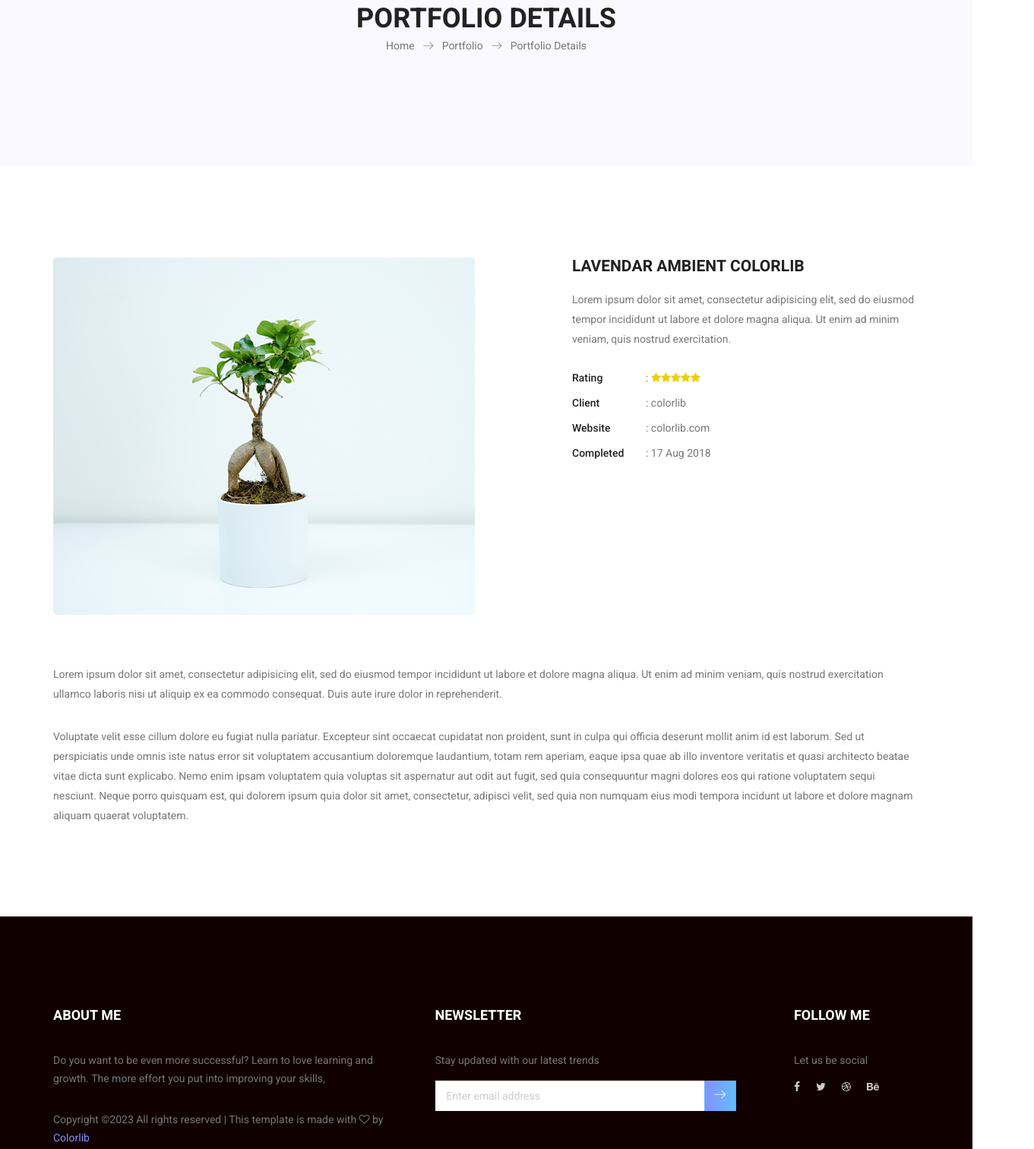
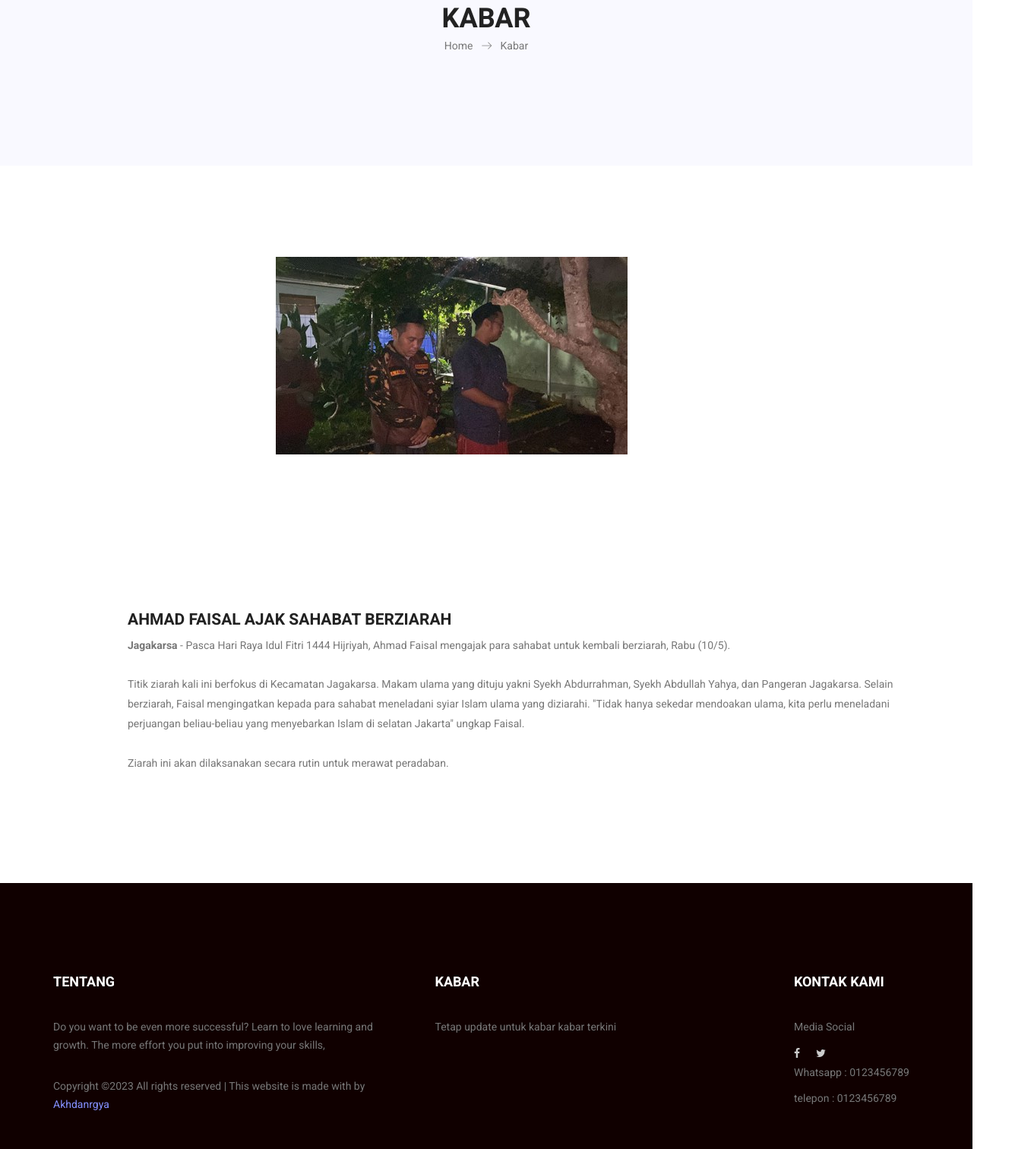
Before and after one commit to akhdanrgya/faisaldki.id, a plain HTML site: page Berita1.html in a window 1280 px wide. Shown: the part 212-1724 px from the top of the page at 76% size, 1361 px wide, since content can reach past the window. Drawn offline with Linux system fonts and the light colour scheme.

Commit message:
update berita page

```diff
--- a/portfolio-details.html
+++ b/Berita1.html
@@ -25,9 +25,9 @@
         <header class="header_area">
             <div class="main_menu" id="mainNav">
             	<nav class="navbar navbar-expand-lg navbar-light">
-					<div class="container box_1620">
+					<div class="container box_1620" >
 						<!-- Brand and toggle get grouped for better mobile display -->
-						<a class="navbar-brand logo_h" href="index.html"><img src="img/logo.png" alt=""></a>
+						<a class="navbar-brand logo_h" href="index.html"><img src="img/logo-nav.png" alt=""></a>
 						<button class="navbar-toggler" type="button" data-toggle="collapse" data-target="#navbarSupportedContent" aria-controls="navbarSupportedContent" aria-expanded="false" aria-label="Toggle navigation">
 							<span class="icon-bar"></span>
 							<span class="icon-bar"></span>
@@ -36,24 +36,21 @@
 						<!-- Collect the nav links, forms, and other content for toggling -->
 						<div class="collapse navbar-collapse offset" id="navbarSupportedContent">
 							<ul class="nav navbar-nav menu_nav ml-auto">
-								<li class="nav-item active"><a class="nav-link" href="index.html">Home</a></li>
-								<li class="nav-item"><a class="nav-link" href="about-us.html">About</a></li>
-								<li class="nav-item"><a class="nav-link" href="services.html">Services</a>
+								<li class="nav-item active"><a class="nav-link" href="#home">Home</a></li>
+								<li class="nav-item"><a class="nav-link" href="#tentang">Tentang</a></li>
+								<li class="nav-item"><a class="nav-link" href="#visi">Visi Misi</a></li>
+								<li class="nav-item"><a class="nav-link" href="#programkerja">Program Kerja</a></li>
+
 								<li class="nav-item submenu dropdown">
-									<a href="#" class="nav-link dropdown-toggle" data-toggle="dropdown" role="button" aria-haspopup="true" aria-expanded="false">Pages</a>
+									<a href="#" class="nav-link dropdown-toggle" data-toggle="dropdown" role="button" aria-haspopup="true" aria-expanded="false">Lainnya</a>
 									<ul class="dropdown-menu">
-										<li class="nav-item"><a class="nav-link" href="portfolio.html">Portfolio</a></li>
-										<li class="nav-item"><a class="nav-link" href="portfolio-details.html">Project Details</a></li>
+										<li class="nav-item"><a class="nav-link" href="#kabar">Kabar</a></li>
+										<li class="nav-item"><a class="nav-link" href="#relawan">Relawan</a></li>
+										<li class="nav-item"><a class="nav-link" href="#galeri">Galeri</a></li>
+										<li class="nav-item"><a class="nav-link" href="#kontak">kontak</a></li>
 									</ul>
 								</li>
-								<li class="nav-item submenu dropdown">
-									<a href="#" class="nav-link dropdown-toggle" data-toggle="dropdown" role="button" aria-haspopup="true" aria-expanded="false">Blog</a>
-									<ul class="dropdown-menu">
-										<li class="nav-item"><a class="nav-link" href="blog.html">Blog</a></li>
-										<li class="nav-item"><a class="nav-link" href="single-blog.html">Blog Details</a></li>
-									</ul>
-								</li>
-								<li class="nav-item"><a class="nav-link" href="contact.html">Contact</a></li>
+
 							</ul>
 						</div>
 					</div>
@@ -68,11 +65,10 @@
             	<div class="overlay bg-parallax" data-stellar-ratio="0.9" data-stellar-vertical-offset="0" data-background=""></div>
 				<div class="container">
 					<div class="banner_content text-center">
-						<h2>Portfolio Details</h2>
+						<h2>Kabar</h2>
 						<div class="page_link">
 							<a href="index.html">Home</a>
-							<a href="services.html">Portfolio</a>
-							<a href="services.html">Portfolio Details</a>
+							<a href="index.html">Kabar</a>
 						</div>
 
 					</div>
@@ -85,27 +81,31 @@
 		<section class="portfolio_details_area p_120">
 			<div class="container">
 			  <div class="portfolio_details_inner">
-					<div class="row">
+				<div class="row foto_berita">
 				  <div class="col-md-6">
-							<div class="left_img">
-								<img class="img-fluid" src="img/gallery/portfolio_details.jpg" alt="">
-							</div>
-						</div>
-						<div class="col-md-6">
-							<div class="portfolio_right_text">
-								<h4>Lavendar ambient colorlib</h4>
-								<p>Lorem ipsum dolor sit amet, consectetur adipisicing elit, sed do eiusmod tempor incididunt ut labore et dolore magna aliqua. Ut enim ad minim veniam, quis nostrud exercitation.</p>
-								<ul class="list">
-									<li><span>Rating</span>: <i class="fa fa-star"></i><i class="fa fa-star"></i><i class="fa fa-star"></i><i class="fa fa-star"></i><i class="fa fa-star"></i></li>
-									<li><span>Client</span>:  colorlib</li>
-									<li><span>Website</span>:  colorlib.com</li>
-									<li><span>Completed</span>:  17 Aug 2018</li>
-								</ul>
+					<div class="left_img ">
+					  <img
+						class="img-fluid"
+
+						src="img/berita/3.jpg"
+
+						alt=""
+						/>
 					</div>
 				  </div>
 				</div>
-       				<p>Lorem ipsum dolor sit amet, consectetur adipisicing elit, sed do eiusmod tempor incididunt ut labore et dolore magna aliqua. Ut enim ad minim veniam, quis nostrud exercitation ullamco laboris nisi ut aliquip ex ea commodo consequat. Duis aute irure dolor in reprehenderit.</p>
-       				<p>Voluptate velit esse cillum dolore eu fugiat nulla pariatur. Excepteur sint occaecat cupidatat non proident, sunt in culpa qui officia deserunt mollit anim id est laborum. Sed ut perspiciatis unde omnis iste natus error sit voluptatem accusantium doloremque laudantium, totam rem aperiam, eaque ipsa quae ab illo inventore veritatis et quasi architecto beatae vitae dicta sunt explicabo. Nemo enim ipsam voluptatem quia voluptas sit aspernatur aut odit aut fugit, sed quia consequuntur magni dolores eos qui ratione voluptatem sequi nesciunt. Neque porro quisquam est, qui dolorem ipsum quia dolor sit amet, consectetur, adipisci velit, sed quia non numquam eius modi tempora incidunt ut labore et dolore magnam aliquam quaerat voluptatem.</p>
+				<div class="portfolio_right_text">
+
+				  <h4>Ahmad Faisal Ajak Sahabat Berziarah</h4>
+				  <p><strong>Jagakarsa</strong> - Pasca Hari Raya Idul Fitri 1444 Hijriyah, Ahmad Faisal mengajak para sahabat untuk kembali berziarah, Rabu (10/5).</p>
+					<p>Titik ziarah kali ini berfokus di Kecamatan Jagakarsa. Makam ulama yang dituju yakni Syekh Abdurrahman, Syekh Abdullah Yahya, dan Pangeran Jagakarsa.
+						Selain berziarah, Faisal mengingatkan kepada para sahabat meneladani syiar Islam ulama yang diziarahi.
+						"Tidak hanya sekedar mendoakan ulama, kita perlu meneladani perjuangan beliau-beliau yang menyebarkan Islam di selatan Jakarta" ungkap Faisal.
+						<br>
+						<br>
+						Ziarah ini akan dilaksanakan secara rutin untuk merawat peradaban.
+					</p>
+				</div>
 			  </div>
 			</div>
 		  </section>
@@ -118,44 +118,35 @@
         			<div class="col-lg-5 col-sm-6">
         				<aside class="f_widget ab_widget">
         					<div class="f_title">
-        						<h3>About Me</h3>
+        						<h3>Tentang</h3>
         					</div>
         					<p>Do you want to be even more successful? Learn to love learning and growth. The more effort you put into improving your skills,</p>
         					<p><!-- Link back to Colorlib can't be removed. Template is licensed under CC BY 3.0. -->
-Copyright &copy;<script>document.write(new Date().getFullYear());</script> All rights reserved | This template is made with <i class="fa fa-heart-o" aria-hidden="true"></i> by <a href="https://colorlib.com" target="_blank">Colorlib</a>
+Copyright &copy;<script>document.write(new Date().getFullYear());</script> All rights reserved | This website is made with by <a href="https://www.instagram.com/akhdanrgya" target="_blank">Akhdanrgya</a>
 <!-- Link back to Colorlib can't be removed. Template is licensed under CC BY 3.0. -->
 </p>
         				</aside>
         			</div>
-        			<div class="col-lg-5 col-sm-6">
+        			<div class="col-lg-5 col-sm-6" id="kontak">
         				<aside class="f_widget news_widget">
         					<div class="f_title">
-        						<h3>Newsletter</h3>
+        						<h3>Kabar</h3>
         					</div>
-        					<p>Stay updated with our latest trends</p>
-        					<div id="mc_embed_signup">
-                                <form target="_blank" action="https://spondonit.us12.list-manage.com/subscribe/post?u=1462626880ade1ac87bd9c93a&amp;id=92a4423d01" method="get" class="subscribe_form relative">
-                                	<div class="input-group d-flex flex-row">
-                                        <input name="EMAIL" placeholder="Enter email address" onfocus="this.placeholder = ''" onblur="this.placeholder = 'Email Address '" required="" type="email">
-                                        <button class="btn sub-btn"><span class="lnr lnr-arrow-right"></span></button>
-                                    </div>
-                                    <div class="mt-10 info"></div>
-                                </form>
-                            </div>
+        					<p>Tetap update untuk kabar kabar terkini</p>
         				</aside>
         			</div>
         			<div class="col-lg-2">
         				<aside class="f_widget social_widget">
         					<div class="f_title">
-        						<h3>Follow Me</h3>
+        						<h3>Kontak kami</h3>
         					</div>
-        					<p>Let us be social</p>
+        					<p>Media Social</p>
         					<ul class="list">
         						<li><a href="#"><i class="fa fa-facebook"></i></a></li>
         						<li><a href="#"><i class="fa fa-twitter"></i></a></li>
-        						<li><a href="#"><i class="fa fa-dribbble"></i></a></li>
-        						<li><a href="#"><i class="fa fa-behance"></i></a></li>
         					</ul>
+							<p>Whatsapp	: 0123456789</p>
+							<p>telepon	: 0123456789</p>
         				</aside>
         			</div>
         		</div>
--- a/css/style.css
+++ b/css/style.css
@@ -2871,7 +2871,9 @@ h6 {
 /* Portfolio Details Area css
 ============================================================================================ */
 .portfolio_details_inner .row {
-  margin-bottom: 65px; }
+  margin-bottom: 65px;
+  height: 50vh;
+}
 .portfolio_details_inner p {
   margin-bottom: 30px;
   font-size: 14px; }
@@ -2883,7 +2885,7 @@ h6 {
     color: #222222;
     font-size: 21px;
     text-transform: uppercase;
-    margin-bottom: 18px; }
+    margin-bottom: px; }
   .portfolio_details_inner .portfolio_right_text p {
     margin-bottom: 25px;
     font-size: 14px; }
@@ -3079,3 +3081,12 @@ h6 {
 
 
  /* end */
+
+ .foto_berita {
+  justify-content: center;
+ }
+
+ .portfolio_details_inner h4 {
+  color: black;
+
+ }
```
Also changed, not shown: index.html (+16 -2 lines), img/berita/3.jpg (added). Lines whose indentation alone changed are shown as unchanged.
